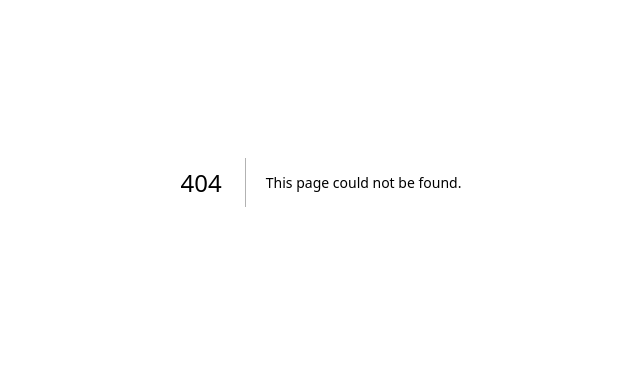
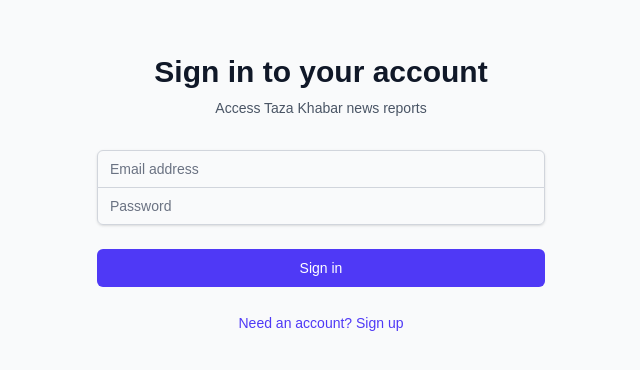
Before and after one commit to aneeshpatne/Taza-Khabar, a Next.js app in the folder frontend/taza-khabar/: page /auth in a window 1280 px wide. Before the commit this address had no page. Shown: the part 218-588 px from the top of the page, without its empty margins (319-959 px from the left). Built offline with nearby package versions, Linux system fonts and the light colour scheme; no server answers.

Commit message:
feat: implement user authentication with Supabase, add UserNav and LogoutButton components

```diff
--- /dev/null
+++ b/frontend/taza-khabar/app/auth/callback/route.ts
@@ -0,0 +1,37 @@
+import { createServerClient } from "@supabase/ssr";
+import { NextResponse } from "next/server";
+import { cookies } from "next/headers";
+
+export async function GET(request: Request) {
+  const { searchParams, origin } = new URL(request.url);
+  const code = searchParams.get("code");
+  const next = searchParams.get("next") ?? "/";
+
+  if (code) {
+    const cookieStore = await cookies();
+    const supabase = createServerClient(
+      process.env.NEXT_PUBLIC_SUPABASE_URL!,
+      process.env.NEXT_PUBLIC_SUPABASE_ANON_KEY!,
+      {
+        cookies: {
+          getAll() {
+            return cookieStore.getAll();
+          },
+          setAll(cookiesToSet) {
+            cookiesToSet.forEach(({ name, value, options }) =>
+              cookieStore.set(name, value, options)
+            );
+          },
+        },
+      }
+    );
+
+    const { error } = await supabase.auth.exchangeCodeForSession(code);
+    if (!error) {
+      return NextResponse.redirect(`${origin}${next}`);
+    }
+  }
+
+  // Return the user to an error page with instructions
+  return NextResponse.redirect(`${origin}/auth?error=auth_error`);
+}
--- /dev/null
+++ b/frontend/taza-khabar/app/auth/page.tsx
@@ -0,0 +1,130 @@
+"use client";
+
+import { useState } from "react";
+import { createClient } from "../../utlis/supabase/client";
+import { useRouter } from "next/navigation";
+
+export default function AuthPage() {
+  const [isLogin, setIsLogin] = useState(true);
+  const [email, setEmail] = useState("");
+  const [password, setPassword] = useState("");
+  const [loading, setLoading] = useState(false);
+  const [message, setMessage] = useState("");
+  const router = useRouter();
+  const supabase = createClient();
+
+  const handleAuth = async (e: React.FormEvent) => {
+    e.preventDefault();
+    setLoading(true);
+    setMessage("");
+
+    try {
+      if (isLogin) {
+        const { data, error } = await supabase.auth.signInWithPassword({
+          email,
+          password,
+        });
+
+        if (error) throw error;
+
+        if (data.user) {
+          setMessage("Login successful! Redirecting...");
+          router.push("/");
+          router.refresh();
+        }
+      } else {
+        const { data, error } = await supabase.auth.signUp({
+          email,
+          password,
+        });
+
+        if (error) throw error;
+
+        if (data.user) {
+          setMessage("Check your email for verification link!");
+        }
+      }
+    } catch (error: any) {
+      setMessage(error.message);
+    } finally {
+      setLoading(false);
+    }
+  };
+
+  return (
+    <div className="min-h-screen flex items-center justify-center bg-gray-50 py-12 px-4 sm:px-6 lg:px-8">
+      <div className="max-w-md w-full space-y-8">
+        <div>
+          <h2 className="mt-6 text-center text-3xl font-extrabold text-gray-900">
+            {isLogin ? "Sign in to your account" : "Create new account"}
+          </h2>
+          <p className="mt-2 text-center text-sm text-gray-600">
+            Access Taza Khabar news reports
+          </p>
+        </div>
+        <form className="mt-8 space-y-6" onSubmit={handleAuth}>
+          <div className="rounded-md shadow-sm -space-y-px">
+            <div>
+              <label htmlFor="email-address" className="sr-only">
+                Email address
+              </label>
+              <input
+                id="email-address"
+                name="email"
+                type="email"
+                autoComplete="email"
+                required
+                className="appearance-none rounded-none relative block w-full px-3 py-2 border border-gray-300 placeholder-gray-500 text-gray-900 rounded-t-md focus:outline-none focus:ring-indigo-500 focus:border-indigo-500 focus:z-10 sm:text-sm"
+                placeholder="Email address"
+                value={email}
+                onChange={(e) => setEmail(e.target.value)}
+              />
+            </div>
+            <div>
+              <label htmlFor="password" className="sr-only">
+                Password
+              </label>
+              <input
+                id="password"
+                name="password"
+                type="password"
+                autoComplete="current-password"
+                required
+                className="appearance-none rounded-none relative block w-full px-3 py-2 border border-gray-300 placeholder-gray-500 text-gray-900 rounded-b-md focus:outline-none focus:ring-indigo-500 focus:border-indigo-500 focus:z-10 sm:text-sm"
+                placeholder="Password"
+                value={password}
+                onChange={(e) => setPassword(e.target.value)}
+              />
+            </div>
+          </div>
+
+          {message && (
+            <div className={`text-sm text-center ${message.includes("successful") || message.includes("verification") ? "text-green-600" : "text-red-600"}`}>
+              {message}
+            </div>
+          )}
+
+          <div>
+            <button
+              type="submit"
+              disabled={loading}
+              className="group relative w-full flex justify-center py-2 px-4 border border-transparent text-sm font-medium rounded-md text-white bg-indigo-600 hover:bg-indigo-700 focus:outline-none focus:ring-2 focus:ring-offset-2 focus:ring-indigo-500 disabled:opacity-50"
+            >
+              {loading ? "Please wait..." : (isLogin ? "Sign in" : "Sign up")}
+            </button>
+          </div>
+
+          <div className="text-center">
+            <button
+              type="button"
+              className="text-indigo-600 hover:text-indigo-500 text-sm"
+              onClick={() => setIsLogin(!isLogin)}
+            >
+              {isLogin ? "Need an account? Sign up" : "Already have an account? Sign in"}
+            </button>
+          </div>
+        </form>
+      </div>
+    </div>
+  );
+}
--- /dev/null
+++ b/frontend/taza-khabar/app/components/LogoutButton.tsx
@@ -0,0 +1,24 @@
+"use client";
+
+import { createClient } from "../../utlis/supabase/client";
+import { useRouter } from "next/navigation";
+
+export default function LogoutButton() {
+  const router = useRouter();
+  const supabase = createClient();
+
+  const handleLogout = async () => {
+    await supabase.auth.signOut();
+    router.push("/auth");
+    router.refresh();
+  };
+
+  return (
+    <button
+      onClick={handleLogout}
+      className="bg-red-600 hover:bg-red-700 text-white px-4 py-2 rounded-md text-sm font-medium"
+    >
+      Logout
+    </button>
+  );
+}
--- /dev/null
+++ b/frontend/taza-khabar/app/components/UserNav.tsx
@@ -0,0 +1,110 @@
+"use client";
+
+import { useEffect, useState } from "react";
+import { createClient } from "../../utlis/supabase/client";
+import { useRouter } from "next/navigation";
+import type { User } from "@supabase/supabase-js";
+
+export default function UserNav() {
+  const [user, setUser] = useState<User | null>(null);
+  const [loading, setLoading] = useState(true);
+  const [showDropdown, setShowDropdown] = useState(false);
+  const supabase = createClient();
+  const router = useRouter();
+
+  useEffect(() => {
+    const getUser = async () => {
+      const {
+        data: { user },
+      } = await supabase.auth.getUser();
+      setUser(user);
+      setLoading(false);
+    };
+
+    getUser();
+
+    const {
+      data: { subscription },
+    } = supabase.auth.onAuthStateChange((_event, session) => {
+      setUser(session?.user ?? null);
+    });
+
+    return () => subscription.unsubscribe();
+  }, [supabase.auth]);
+
+  const handleLogout = async () => {
+    await supabase.auth.signOut();
+    router.push("/auth");
+    router.refresh();
+  };
+
+  const getInitials = (email: string) => {
+    return email.charAt(0).toUpperCase();
+  };
+
+  const getDisplayName = (email: string) => {
+    return email.split("@")[0];
+  };
+
+  if (loading) {
+    return (
+      <div className="w-8 h-8 bg-gray-300 rounded-full animate-pulse"></div>
+    );
+  }
+
+  if (!user) {
+    return null;
+  }
+
+  return (
+    <div className="relative">
+      <button
+        className="flex items-center space-x-2 p-1 rounded-full hover:bg-gray-100 transition-colors"
+        onClick={() => setShowDropdown(!showDropdown)}
+      >
+        <div className="w-8 h-8 bg-indigo-600 rounded-full flex items-center justify-center text-white font-medium text-sm">
+          {getInitials(user.email || "")}
+        </div>
+      </button>
+
+      {showDropdown && (
+        <div className="absolute right-0 mt-2 w-64 bg-white rounded-lg shadow-lg border border-gray-200 py-2 z-50">
+          <div className="px-4 py-3 border-b border-gray-100">
+            <div className="flex items-center space-x-3">
+              <div className="w-10 h-10 bg-indigo-600 rounded-full flex items-center justify-center text-white font-medium">
+                {getInitials(user.email || "")}
+              </div>
+              <div>
+                <p className="text-sm font-medium text-gray-900">
+                  {getDisplayName(user.email || "")}
+                </p>
+                <p className="text-xs text-gray-500 truncate">{user.email}</p>
+              </div>
+            </div>
+          </div>
+
+          <div className="py-1">
+            <button
+              onClick={() => {
+                setShowDropdown(false);
+                // Add profile functionality later
+              }}
+              className="block w-full text-left px-4 py-2 text-sm text-gray-700 hover:bg-gray-100 transition-colors"
+            >
+              Profile Settings
+            </button>
+            <button
+              onClick={() => {
+                setShowDropdown(false);
+                handleLogout();
+              }}
+              className="block w-full text-left px-4 py-2 text-sm text-red-600 hover:bg-red-50 transition-colors"
+            >
+              Sign Out
+            </button>
+          </div>
+        </div>
+      )}
+    </div>
+  );
+}
--- a/frontend/taza-khabar/app/report/[id]/page.tsx
+++ b/frontend/taza-khabar/app/report/[id]/page.tsx
@@ -1,5 +1,6 @@
 import ReactMarkdown from "react-markdown";
 import FaviconImage from "./FaviconImage";
+import UserNav from "../../components/UserNav";
 
 export default async function Page({
   params,
@@ -144,9 +145,9 @@ The agreement will be formally signed by all participating nations within the ne
                 Opinion
               </a>
             </nav>
-            <button className="bg-gray-800 text-white px-4 py-2 text-sm hover:bg-gray-700 transition-colors">
-              Subscribe
-            </button>
+            <div className="flex items-center">
+              <UserNav />
+            </div>
           </div>
         </div>
       </header>
--- a/frontend/taza-khabar/middleware.ts
+++ b/frontend/taza-khabar/middleware.ts
@@ -40,11 +40,17 @@ export async function middleware(request: NextRequest) {
     const pathname = request.nextUrl.pathname;
 
     // Public routes that don't require authentication
-    const publicRoutes = ["/auth", "/auth/callback"];
+    const publicRoutes = ["/auth", "/auth/callback", "/"];
     const isPublicRoute = publicRoutes.includes(pathname);
 
+    // Protected routes that require authentication
+    const protectedRoutes = ["/report"];
+    const isProtectedRoute = protectedRoutes.some((route) =>
+      pathname.startsWith(route)
+    );
+
     // If user is not authenticated and trying to access protected route
-    if (!user && !isPublicRoute) {
+    if (!user && (isProtectedRoute || (!isPublicRoute && pathname !== "/"))) {
       return NextResponse.redirect(new URL("/auth", request.url));
     }
 
--- a/frontend/taza-khabar/package.json
+++ b/frontend/taza-khabar/package.json
@@ -10,6 +10,7 @@
   },
   "dependencies": {
     "@supabase/ssr": "^0.6.1",
+    "@supabase/supabase-js": "^2.52.0",
     "next": "15.4.1",
     "react": "19.1.0",
     "react-dom": "19.1.0",
```
Also changed, not shown: 1 other file (tests, documents, lock files or other folders).
